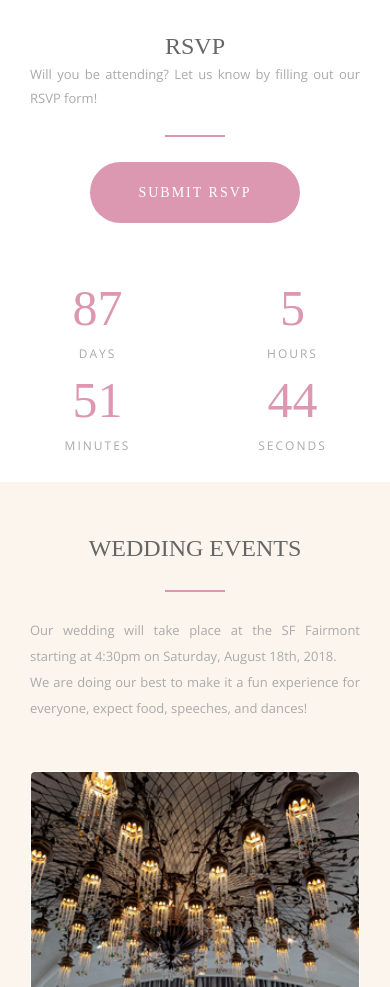
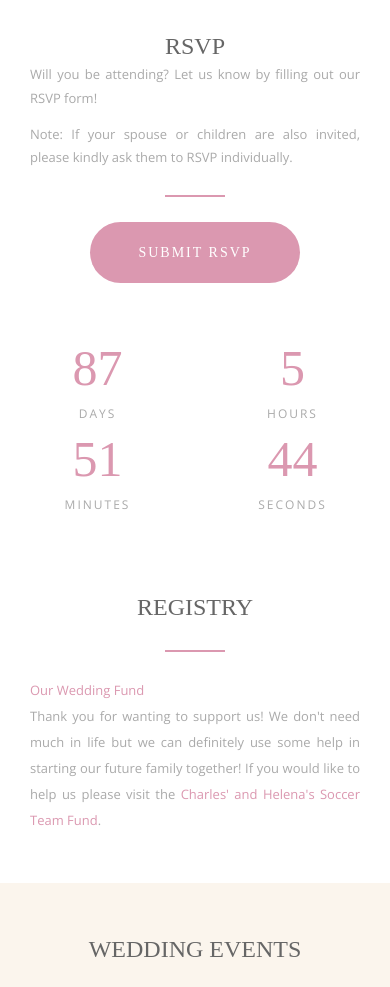
Before and after one commit to HelenaWu/HelenaWu.github.io, a plain HTML site: page index.html in a window 390 px wide. Shown: the part 360-1347 px from the top of the page. Drawn offline with nearby package versions, Linux system fonts and the light colour scheme; some packages are replaced by stand-ins of ours; a script that the page names is missing; a web font is replaced by a local one.

Commit message:
registry updates

```diff
--- a/index.html
+++ b/index.html
@@ -49,9 +49,9 @@
       <div class="collapse navbar-collapse" id="onepage-nav">
         <ul class="nav navbar-nav navbar-right">
           <li><a href="#rsvp">Rsvp</a></li>
+          <li><a href="#registry">Registry</a></li>
           <li><a href="#wedding-events">Events</a></li>
           <li><a href="#travel-accommodations">Travel & Accommodations</a></li>
-          <li><a href="#registry">Registry</a></li>
           <li><a href="#things-to-do">Things to Do</a></li>
         </ul>
       </div>
@@ -84,6 +84,7 @@
           <div class="col-xs-12">
             <h1 class="section-title">RSVP</h1>
             <p>Will you be attending? Let us know by filling out our RSVP form!</p>
+            <p>Note: If your spouse or children are also invited, please kindly ask them to RSVP individually. </p>
             <div class="separator"></div>
               <a href="https://withjoy.com/helena-wu-and-charles-guo/rsvp">
                 <button class="btn btn-primary btn-lg">
@@ -116,6 +117,20 @@
         </div>
       </div>
     </div>
+    <section class="bg-white no-pd-b" id="registry">
+      <div class="container">
+        <div class="section-header">
+          <div class="col-xs-12">
+            <h1 class="section-title">Registry</h1>
+            <div class="separator"></div>
+            <p class="lead">
+              <a href="https://paypal.me/pools/c/84DTaT8kKv">Our Wedding Fund</a>
+              </br/>
+              Thank you for wanting to support us! We don't need much in life but we can definitely use some help in starting our future family together! If you would like to help us please visit the <a href="https://paypal.me/pools/c/84DTaT8kKv">Charles' and Helena's Soccer Team Fund</a>.</p>
+          </div>
+        </div>
+      </div>
+    </section>
     <section class="bg-light" id="wedding-events">
       <div class="container">
         <div class="section-header">
@@ -246,17 +261,6 @@
         </div>
       </div>
     </section>
-    <section class="bg-white no-pd-b" id="registry">
-      <div class="container">
-        <div class="section-header">
-          <div class="col-xs-12">
-            <h1 class="section-title">Registry</h1>
-            <div class="separator"></div>
-            <p class="lead">Unfortunately we haven't made up our mind about the registry yet, information TBD.</p>
-          </div>
-        </div>
-      </div>
-    </section>
     <section class="bg-white no-pd-b" id="things-to-do">
       <div class="container">
         <div class="section-header">
```
